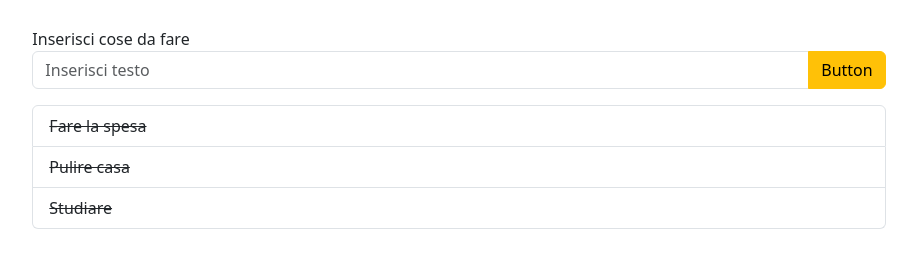
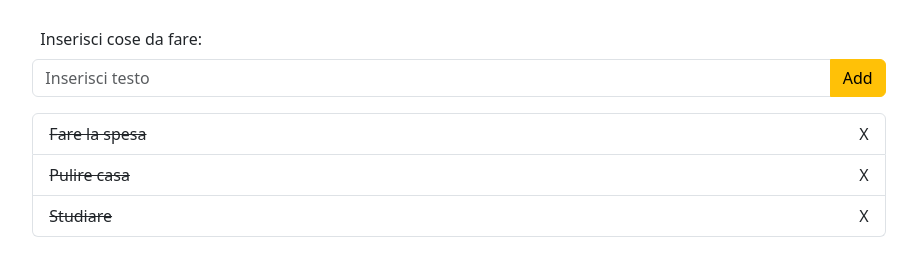
Before and after one commit to enricoforesta/vue-todolist, a plain HTML site: page index.html in a window 1280 px wide. Shown: the part 77-352 px from the top of the page, without its empty margins (181-1098 px from the left). Drawn offline with nearby package versions, Linux system fonts and the light colour scheme.

Commit message:
feat: milestone 3 + bonus

```diff
--- a/index.html
+++ b/index.html
@@ -20,13 +20,16 @@
     </header>
     <main id="app">
         <div class="mx-auto col col-md-8">
-            <label for="add-todo">Inserisci cose da fare</label>
+            <label class="mb-2 ms-2" for="text-todo">Inserisci cose da fare:</label>
             <div class="input-group mb-3">
-                <input id="add-todo" type="text" class="form-control" placeholder="Inserisci testo">
-                <button class="btn btn-warning" type="button" id="button-addon2">Button</button>
+                <input id="text-todo" type="text" class="form-control" placeholder="Inserisci testo" v-model="addTodos" @keyup.enter="addTodo">
+                <button class="btn btn-warning" type="button" id="add-todo" @click="addTodo">Add</button>
             </div>
             <ul class="list-group">
-                <li class="list-group-item" v-for="(todo,i) in todos" :class="{underline: todo.done === true}">{{todo.text}}</li>
+                <li class="list-group-item d-flex justify-content-between" v-for="(todo,i) in todos">
+                    <div :class="{underline: todo.done === true}" @click="invert(i)" role="button">{{todo.text}}</div>
+                    <div role="button" @click="deleteTodo(i)">X</div>
+                </li>
             </ul>
         </div>
     </main>
--- a/js/main.js
+++ b/js/main.js
@@ -5,19 +5,41 @@ const { createApp } = Vue;
 const myApp = createApp({
     data() {
         return {
-            todos:[
+            addTodos: "",
+            todos: [
                 {
                     text: "Fare la spesa",
                     done: true
-                },                {
+                }, {
                     text: "Pulire casa",
                     done: true
-                },                {
+                }, {
                     text: "Studiare",
                     done: true
                 },
             ]
         }
+    },
+    methods: {
+        deleteTodo(i) {
+            this.todos.splice(i, 1);
+        },
+        addTodo() {
+            console.log("ho cliccato add");
+            if (this.addTodos.trim() !== "") {
+                this.todos.push({ text: this.addTodos, done: false });
+                this.addTodos = "";
+            }
+        },
+        invert(i){
+            console.log("ho cliccato i")
+            if(this.todos[i].done === true){
+                this.todos[i].done = false
+            }
+            else{
+                this.todos[i].done = true
+            }
+        }
     }
 });
 myApp.mount("#app")
```
Also changed, not shown: 1 other file.
